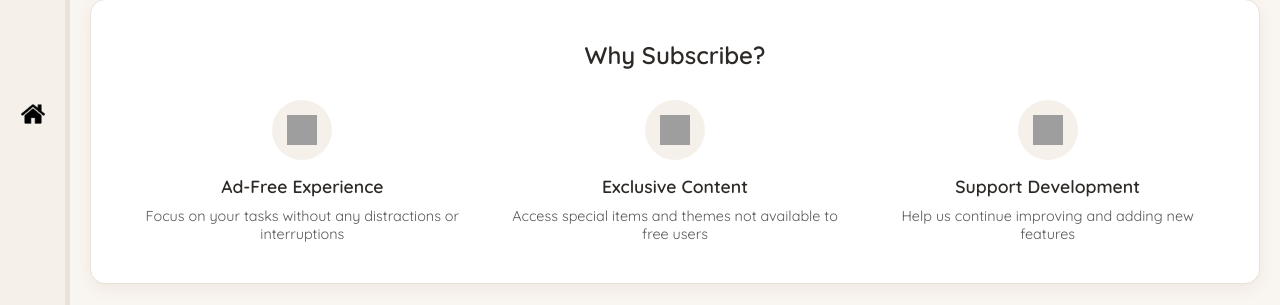
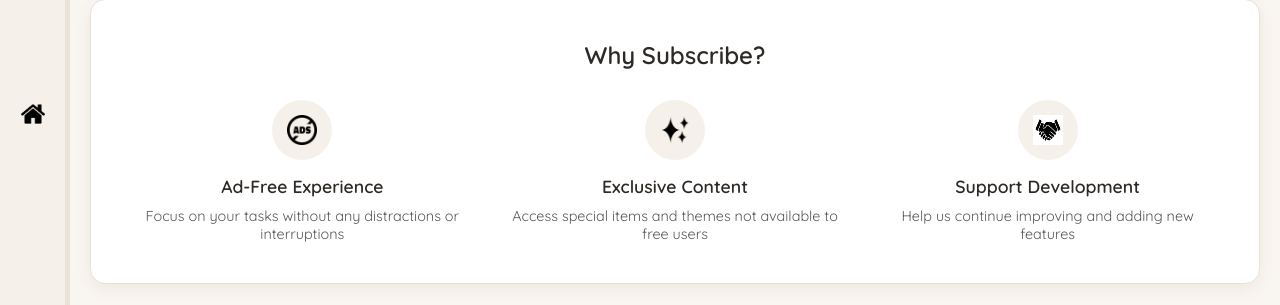
Before and after one commit to JorgeCsstro/Habitus, a PHP site: page /habitus_zone/pages/subscription.php in a window 1280 px wide. Shown: the part 786-1091 px from the top of the page. Run offline with PHP 8.4, Linux system fonts and the light colour scheme; a user stored in the database is signed in; data comes from the database, SQL or seed files in the repository; data that the repository does not hold is empty; grey boxes are pictures that could not be loaded.

Commit message:
Habitus: Subscription page images + page

```diff
--- a/pages/subscription.php
+++ b/pages/subscription.php
@@ -252,21 +252,21 @@ foreach ($plans as $plan) {
                     <div class="benefits-grid">
                         <div class="benefit">
                             <div class="benefit-icon">
-                                <img src="../images/icons/no-ads.webp" alt="No Ads">
+                                <img src="../images/icons/ads-icon-light.webp" alt="No Ads">
                             </div>
                             <h3>Ad-Free Experience</h3>
                             <p>Focus on your tasks without any distractions or interruptions</p>
                         </div>
                         <div class="benefit">
                             <div class="benefit-icon">
-                                <img src="../images/icons/exclusive.webp" alt="Exclusive">
+                                <img src="../images/icons/exclusive-icon-light.webp" alt="Exclusive">
                             </div>
                             <h3>Exclusive Content</h3>
                             <p>Access special items and themes not available to free users</p>
                         </div>
                         <div class="benefit">
                             <div class="benefit-icon">
-                                <img src="../images/icons/support.webp" alt="Support">
+                                <img src="../images/icons/support-icon-light.webp" alt="Support">
                             </div>
                             <h3>Support Development</h3>
                             <p>Help us continue improving and adding new features</p>
```
Also changed, not shown: images/icons/ads-icon-light.webp (added), images/icons/exclusive-icon-light.webp (added), images/icons/support-icon-light.webp (added).
